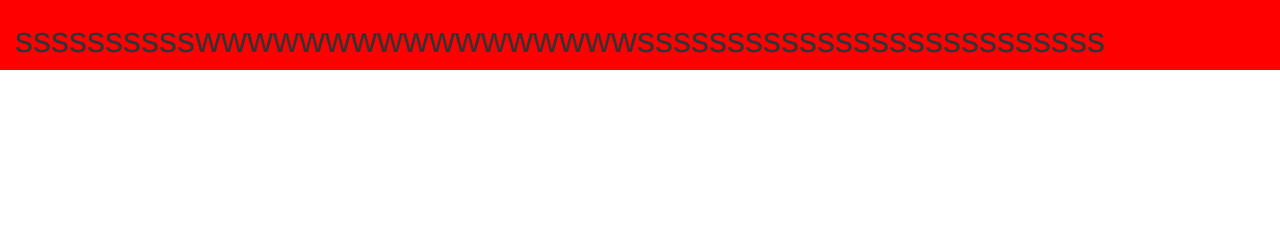
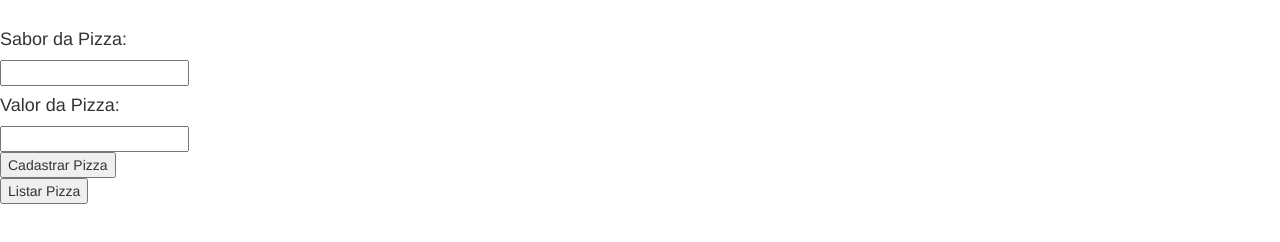
Before and after one commit to PauloDS98/Criar-Conta-Pizzaria-, a website: page www/index.html in a window 1280 px wide. Drawn offline with Linux system fonts and the light colour scheme.

Commit message:
js index

```diff
--- a/www/components/acao.js
+++ b/www/components/acao.js
@@ -1 +1,16 @@
 // This is a JavaScript file
+
+$(document).on("click", "#listarPizza", function(){
+
+  $(location).attr("href", "listar.html");
+});
+
+$(document).on("click", "#editarPizza", function(){
+
+  $(location).attr("href", "editar.html");
+})
+
+$(document).on("click", "#cancelarEditar", function(){
+
+  $(location).attr('href', 'listar.html');
+})
--- a/www/index.html
+++ b/www/index.html
@@ -15,15 +15,27 @@
 
 </head>
 <body>
+        <div class="topoPagina">
 
-<!-- Topo do site -->
-<div class="topo_site">
+        </div>
+        <div class="imagem">
+          <img src="imagens/pizza.png" alt="">
+        </div>
+        <div class="bloco1">
+          <h4> Sabor da Pizza: </h4>
+          <input type="text" id="saborPizza" name="saborPizza">
+        </div>
 
-</div>
+        <div class="bloco2">
+          <h4> Valor da Pizza: </h4>
+          <input type="number" id="valorPizza" default='0.00' min='0.00' name='valorPizza'>
+        </div>
 
-<div class="container">
-  <h1>sssssssssswwwwwwwwwwwwwwwwwssssssssssssssssssssssssss</h1>
-</div>
+        <div class="bloco1">
+            <button id="cadastrarPizza"> Cadastrar Pizza</button>
+        </div>
+        <button  id="listarPizza"> Listar Pizza </button>
+
 
 </body>
 </html>
```
